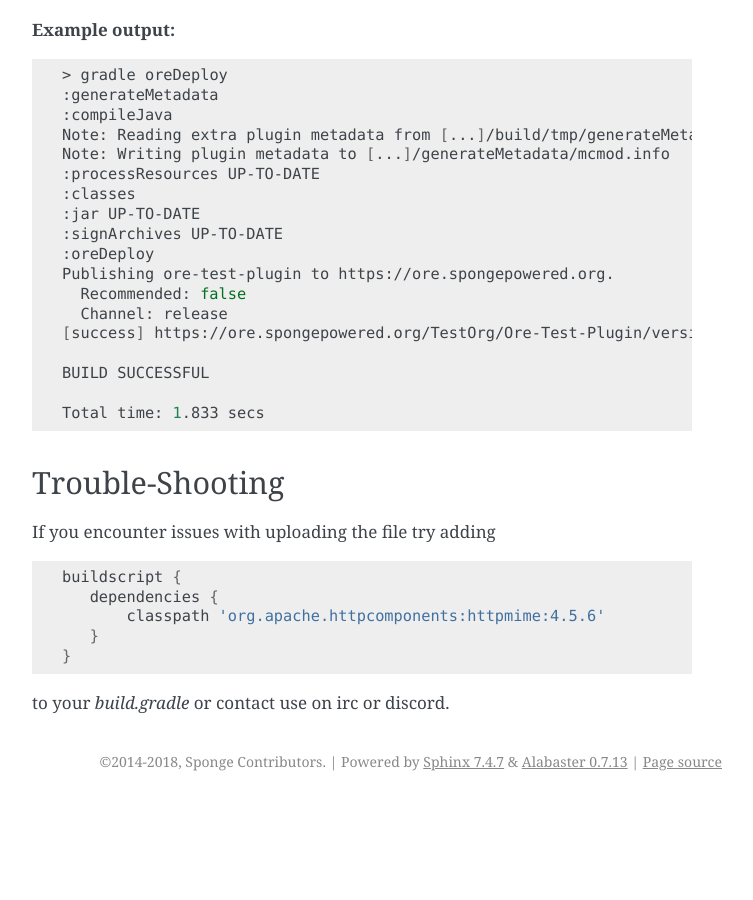
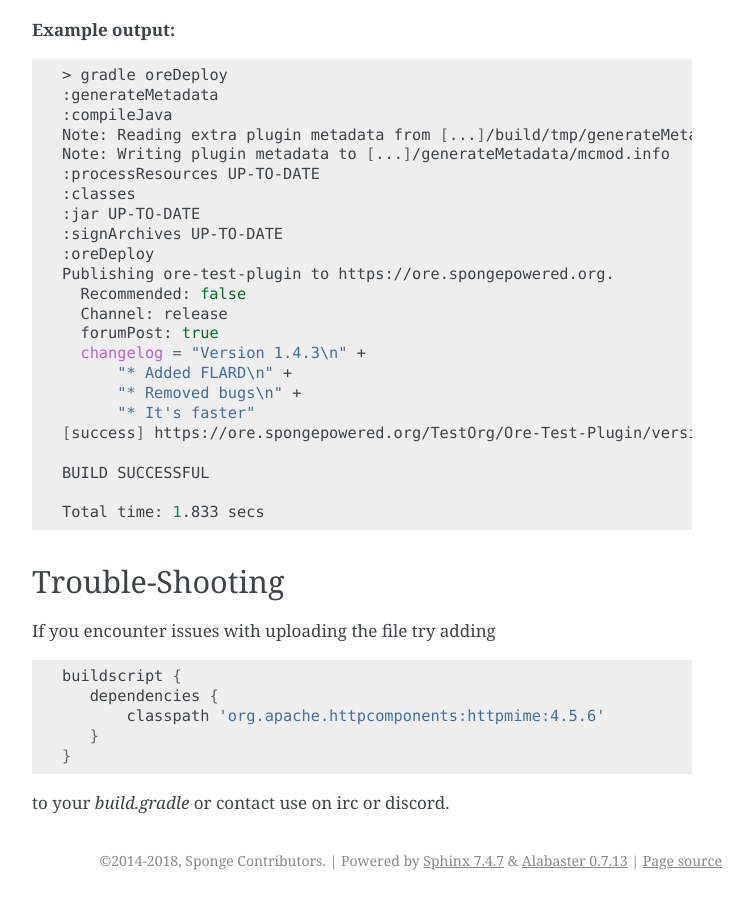
Before and after one commit to SpongePowered/SpongeDocs, a Sphinx documentation site: the page built from source/ore/gradle-deploy.rst, in a window 1280 px wide and 900 px high, scrolled down 2300 px. Shown: the whole window, without its empty margins (388-1141 px from the left). Built offline with Sphinx 7.4.7, drawn with Linux system fonts in a browser that asks for light colours; pages that are not in the unit, such as notebooks, are missing from menus; before the commit the page ends 3101 px from its top, so only the background shows below that.

Commit message:
Add forumPost and changelog values
Unsure if groovy supports triple quotes so not used.

```diff
--- a/source/ore/gradle-deploy.rst
+++ b/source/ore/gradle-deploy.rst
@@ -105,6 +105,11 @@
     Publishing ore-test-plugin to https://ore.spongepowered.org.
       Recommended: false
       Channel: release
+      forumPost: true
+      changelog = "Version 1.4.3\n" +
+          "* Added FLARD\n" +
+          "* Removed bugs\n" +
+          "* It's faster"
     [success] https://ore.spongepowered.org/TestOrg/Ore-Test-Plugin/versions/1.0.1
 
     BUILD SUCCESSFUL
```
